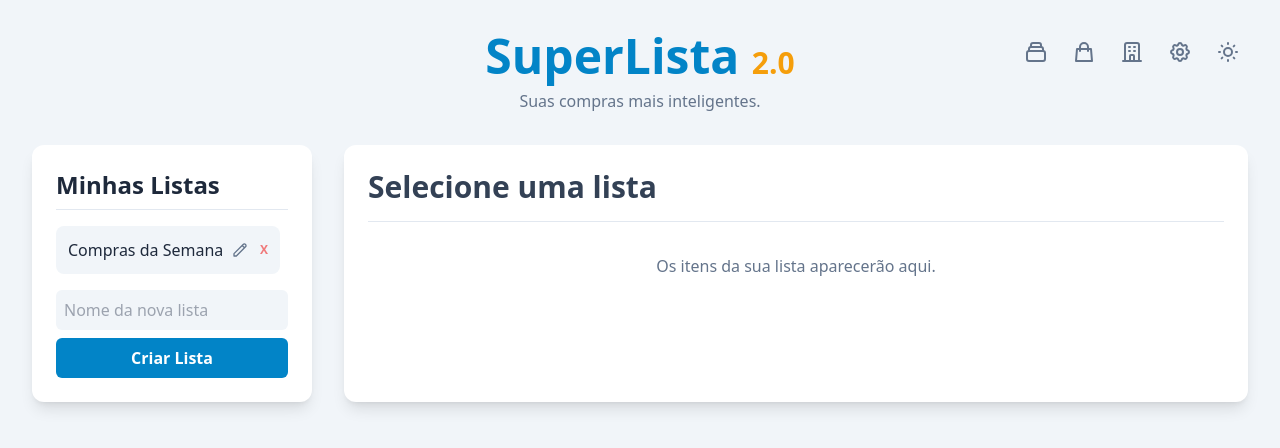
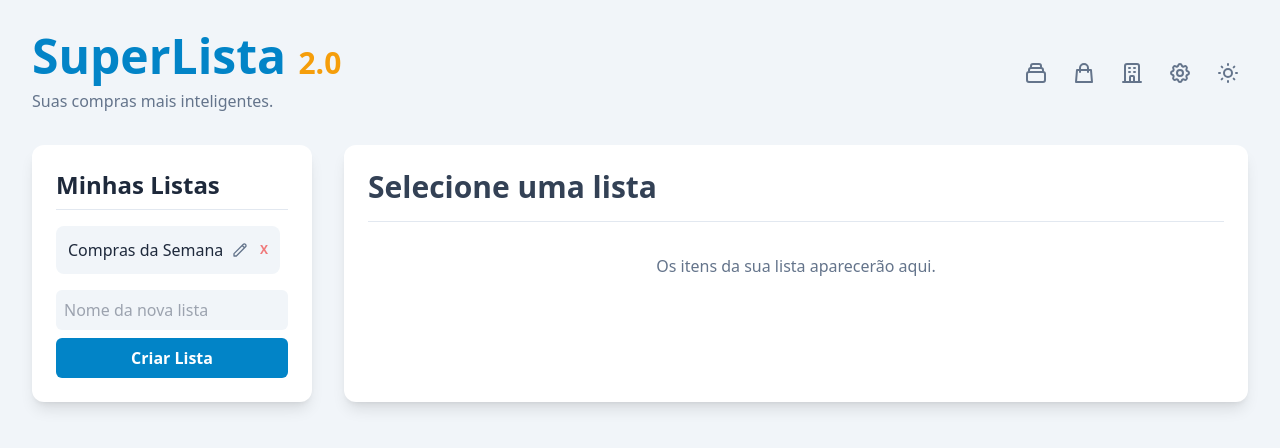
Before and after one commit to indugrind/SuperLista-2.0, a plain HTML site: page index.html in a window 1280 px wide. Drawn offline with nearby package versions, Linux system fonts and the light colour scheme.

Commit message:
Update index.html

```diff
--- a/index.html
+++ b/index.html
@@ -42,10 +42,16 @@
 <body class="bg-slate-100 dark:bg-slate-900 text-slate-800 dark:text-white font-sans antialiased transition-colors duration-300">
 
     <div class="container mx-auto p-4 md:p-8">
-        <header class="relative text-center mb-8">
-            <h1 class="text-5xl font-extrabold text-sky-600 dark:text-sky-400">SuperLista <span class="text-3xl text-amber-500">2.0</span></h1>
-            <p class="text-slate-500 dark:text-slate-400 mt-2">Suas compras mais inteligentes.</p>
-            <div class="absolute top-0 right-0 flex items-center gap-2">
+        <!-- CORREÇÃO: O cabeçalho agora usa Flexbox para ser responsivo -->
+        <header class="flex flex-wrap justify-between items-center mb-8 gap-4">
+            <!-- Agrupamento de Título e Subtítulo -->
+            <div class="text-center sm:text-left w-full sm:w-auto">
+                <h1 class="text-5xl font-extrabold text-sky-600 dark:text-sky-400">SuperLista <span class="text-3xl text-amber-500">2.0</span></h1>
+                <p class="text-slate-500 dark:text-slate-400 mt-2">Suas compras mais inteligentes.</p>
+            </div>
+
+            <!-- Agrupamento dos Botões de Ação -->
+            <div class="flex items-center gap-2 mx-auto sm:mx-0">
                 <button id="manage-categories-btn" class="p-2 rounded-full text-slate-500 hover:text-slate-800 dark:hover:text-slate-200 hover:bg-slate-200 dark:hover:bg-slate-700 transition-colors" title="Gerir Categorias" aria-label="Gerir Categorias">
                     <svg xmlns="http://www.w3.org/2000/svg" class="h-6 w-6" fill="none" viewBox="0 0 24 24" stroke="currentColor" stroke-width="2"><path stroke-linecap="round" stroke-linejoin="round" d="M19 11H5m14 0a2 2 0 012 2v6a2 2 0 01-2 2H5a2 2 0 01-2-2v-6a2 2 0 012-2m14 0V9a2 2 0 00-2-2M5 11V9a2 2 0 012-2m0 0V5a2 2 0 012-2h6a2 2 0 012 2v2M7 7h10" /></svg>
                 </button>
```
